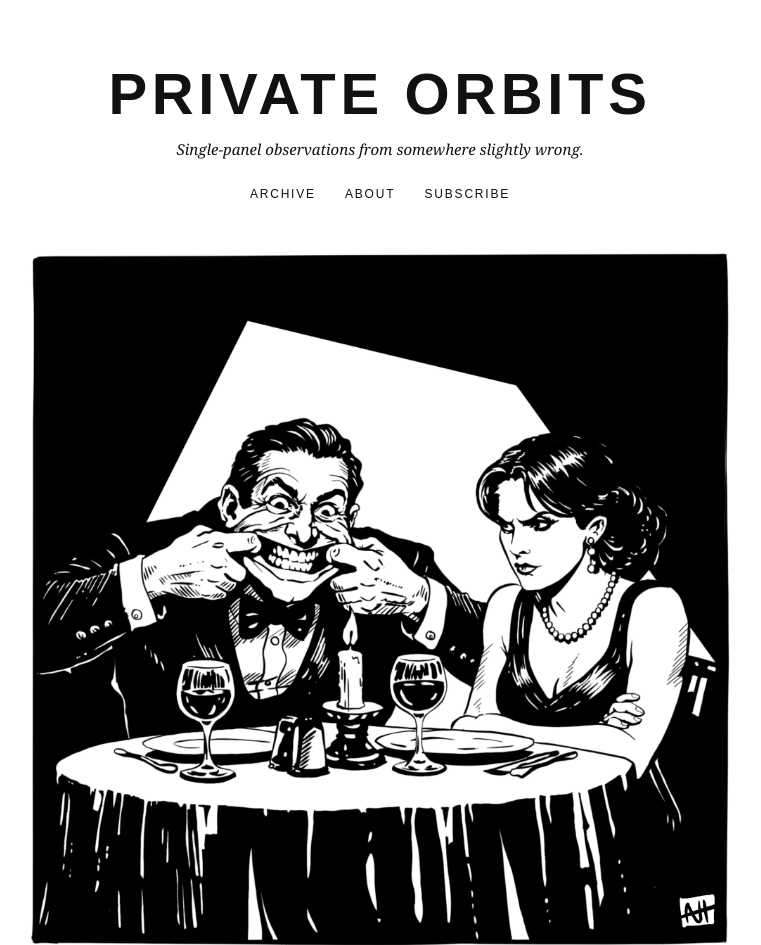
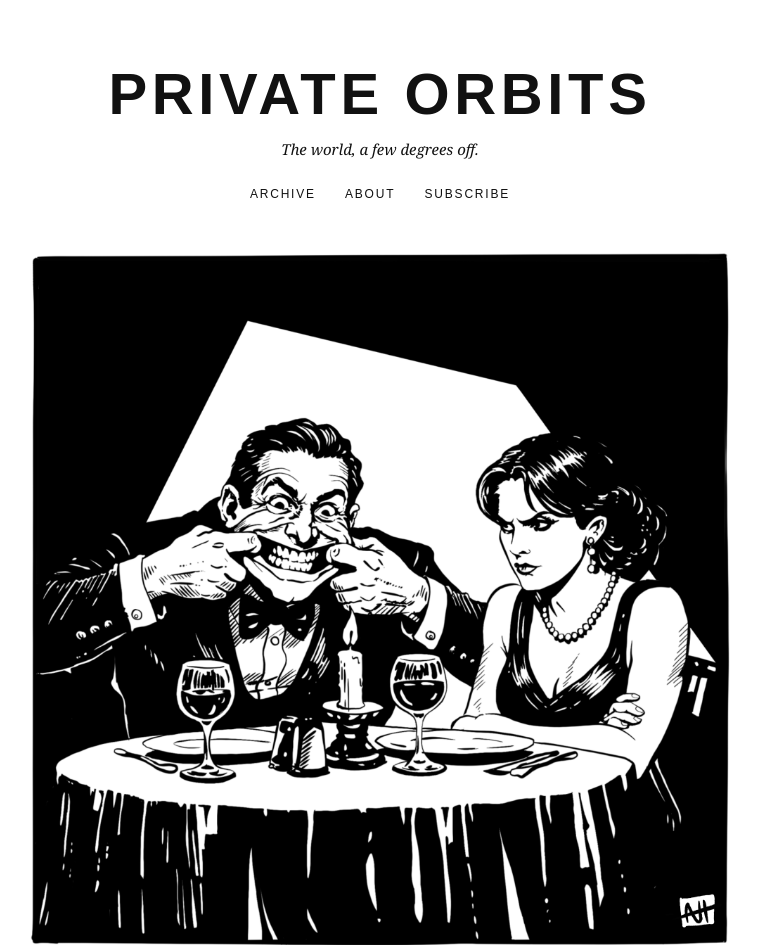
Before and after one commit to PrivateOrbits/PrivateOrbits.github.io, a plain HTML site: page index.html in a window 1280 px wide. Shown: the top 945 px of the page, without its empty margins (260-1021 px from the left). Drawn offline with Linux system fonts and the light colour scheme.

Commit message:
Update index.html

```diff
--- a/index.html
+++ b/index.html
@@ -171,7 +171,7 @@ footer {
 <h1>PRIVATE ORBITS</h1>
 
 <div class="tagline">
-Single-panel observations from somewhere slightly wrong.
+The world, a few degrees off.
 </div>
 
 <nav>
```
